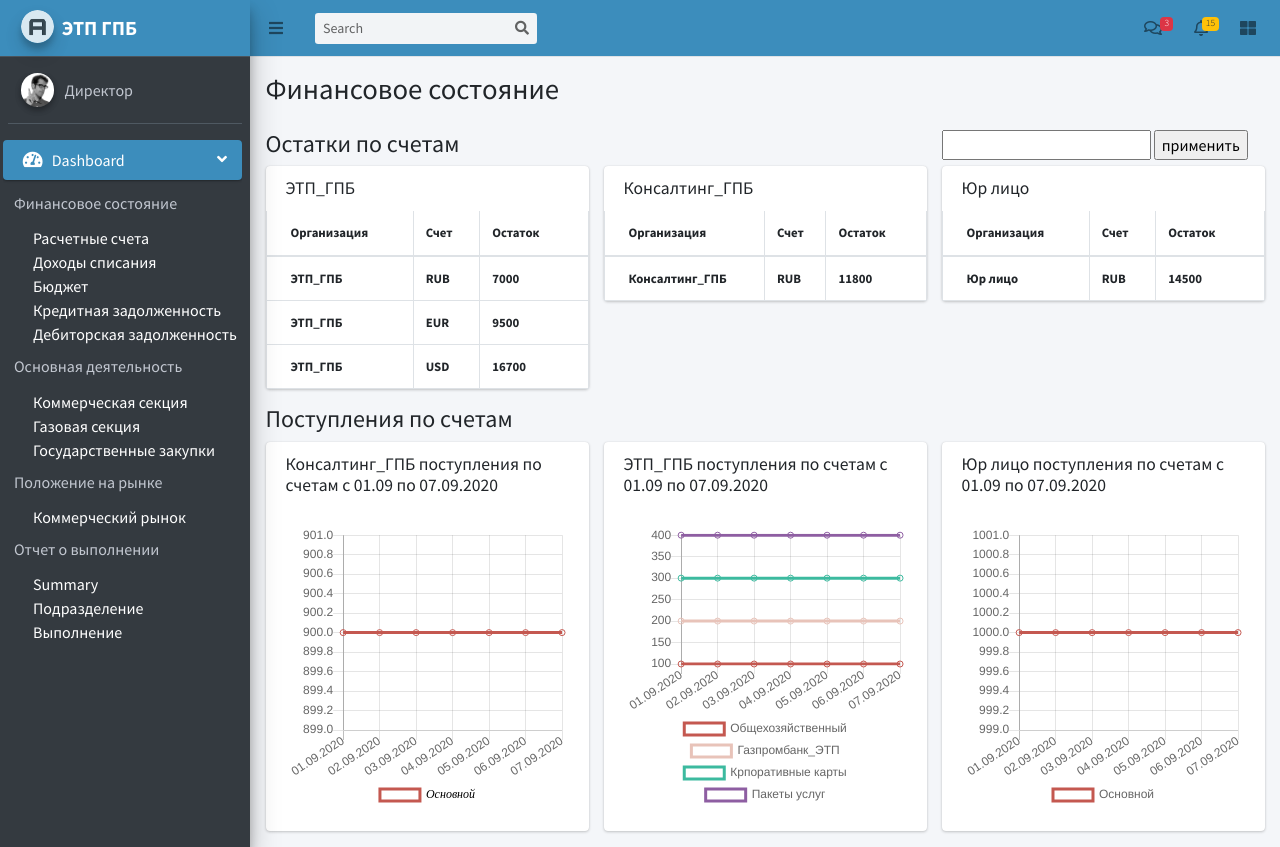
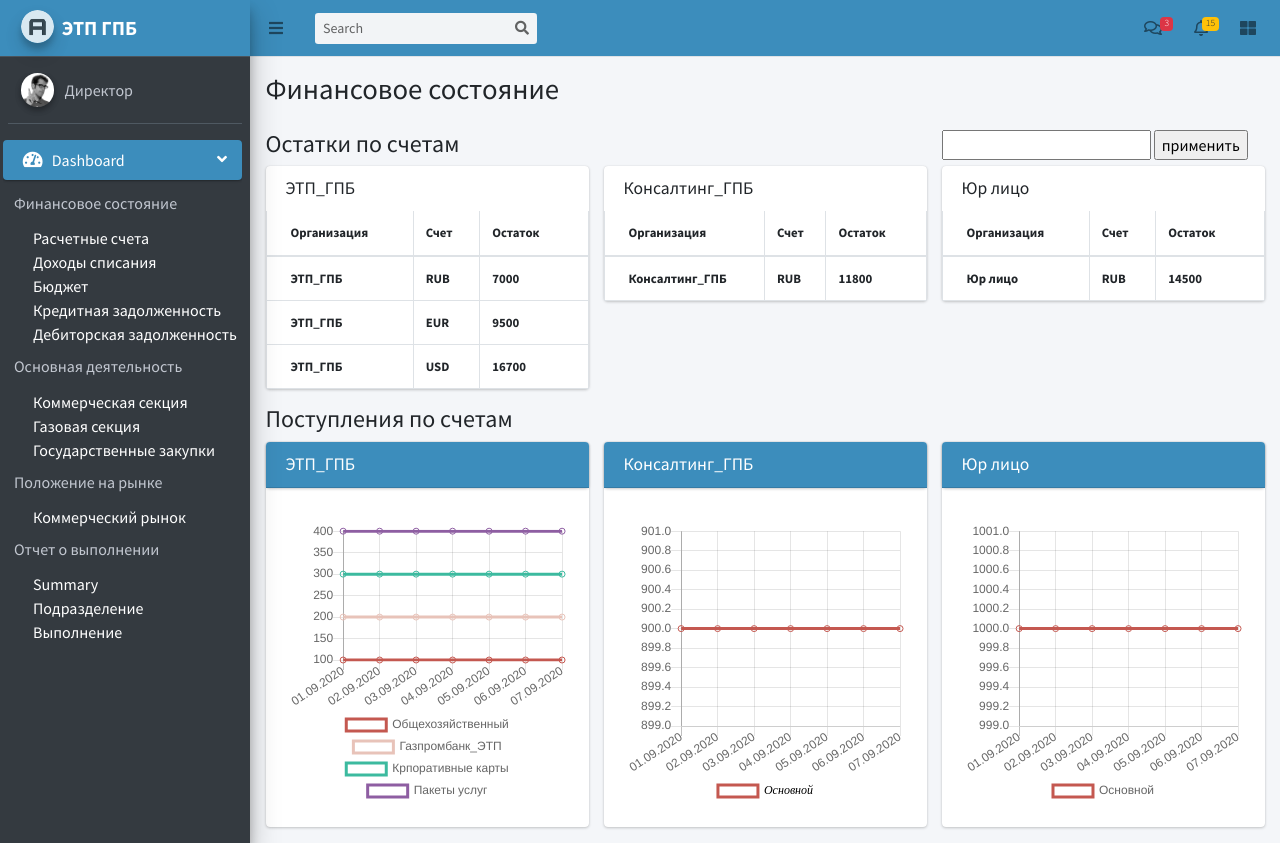
Before and after one commit to denisorionov/gpb_dashboard, a Django app: page / in a window 1280 px wide. Run offline with Django 3.2, Linux system fonts and the light colour scheme; data comes from the database, SQL or seed files in the repository; some libraries are stand-ins or nearby versions.

Commit message:
Update template

```diff
--- a/dashboard/templates/dashboard/index.html
+++ b/dashboard/templates/dashboard/index.html
@@ -349,53 +349,24 @@
         </div>
         <div class="row">
 
+          {% for company in companies %}
           <div class="col-lg-4">
             <div class="card">
-              <div class="card-header border-0">
-                <div class="d-flex justify-content-between">
-                  <h3 class="card-title">Консалтинг_ГПБ поступления по счетам с 01.09 по 07.09.2020</h3>
+              <div class="card card-info">
+                <div class="card-header bg-lightblue">
+                  <h3 class="card-title">{{ company.name }}</h3>
                 </div>
               </div>
               <div class="card-body">
                 <div>
-                  <canvas id="inflowChartConsalting_GPB" height="300"></canvas>
+                  <canvas id="inflowChart{{ company.slug }}" height="300"></canvas>
                 </div>
               </div>
             </div>
           </div>
-
-          <div class="col-lg-4">
-            <div class="card">
-              <div class="card-header border-0">
-                <div class="d-flex justify-content-between">
-                  <h3 class="card-title">ЭТП_ГПБ поступления по счетам с 01.09 по 07.09.2020</h3>
-                </div>
-              </div>
-              <div class="card-body">
-                <div>
-                  <canvas id="inflowChartETP_GPB" height="300"></canvas>
-                </div>
-              </div>
-            </div>
-          </div>
-
-          <div class="col-lg-4">
-            <div class="card">
-              <div class="card-header border-0">
-                <div class="d-flex justify-content-between">
-                  <h3 class="card-title">Юр лицо поступления по счетам с 01.09 по 07.09.2020</h3>
-                </div>
-              </div>
-              <div class="card-body">
-                <div>
-                  <canvas id="inflowChartLTD" height="300"></canvas>
-                </div>
-              </div>
-            </div>
-          </div>
-
+          {% endfor %}
         </div>
-        </div>
+      </div>
             <!-- /.card -->
 
       </div>
```
